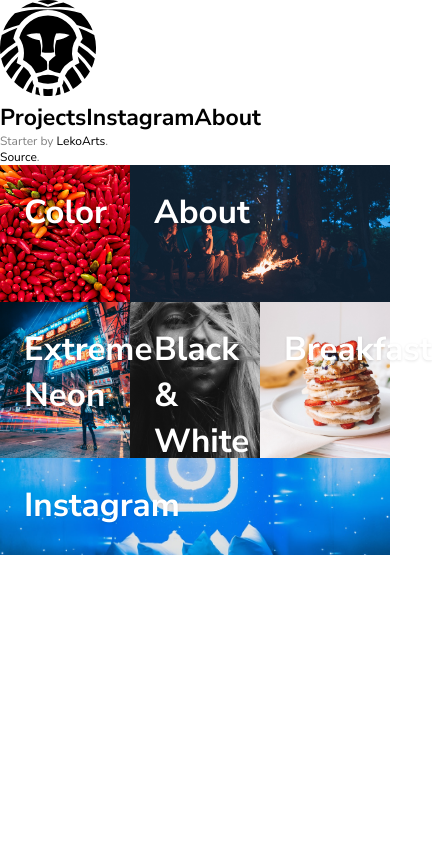
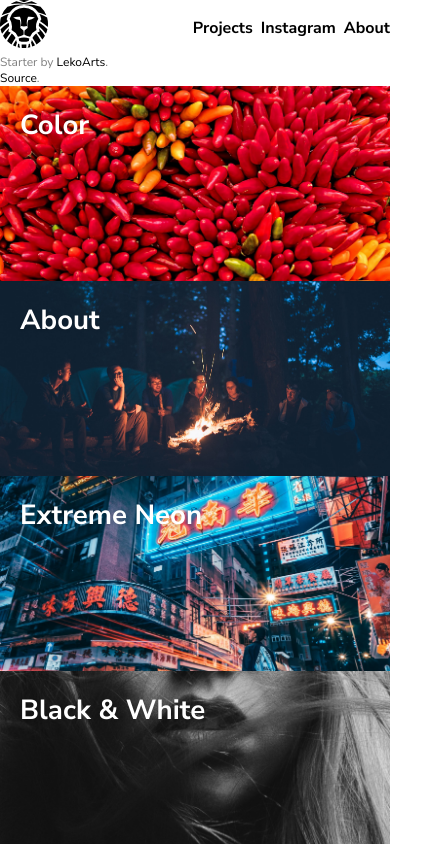
Before and after one commit to LekoArts/gatsby-starter-portfolio-jodie, a Gatsby site: page / in a window 390 px wide. Shown: the top 844 px of the page, 432 px wide, since content can reach past the window. Built offline with nearby package versions, Linux system fonts and the light colour scheme; Gatsby itself is replaced by a stand-in of ours.

Commit message:
responsive nav and index page

```diff
--- a/config/theme.ts
+++ b/config/theme.ts
@@ -18,7 +18,7 @@ interface ThemeShape {
 }
 
 const theme: ThemeShape = {
-  breakpoints: ['450px', '900px', '1200px', '1400px'],
+  breakpoints: ['480px', '650px', '1000px', '1200px', '1400px'],
   fontSizes: ['1rem', '1.2rem', '1.44rem', '1.728rem', '2.074rem', '2.488rem'],
   colors: {
     primary: '#db7436',
--- a/package.json
+++ b/package.json
@@ -46,6 +46,7 @@
     "@types/react-helmet": "^5.0.8",
     "@types/rebass": "^3.0.3",
     "@types/styled-components": "^4.1.10",
+    "@types/styled-system": "^3.2.2",
     "prettier": "^1.16.4",
     "tslint": "^5.12.1",
     "tslint-config-airbnb": "^5.11.1",
--- a/src/components/GridItem.tsx
+++ b/src/components/GridItem.tsx
@@ -23,6 +23,11 @@ const GridItem = styled(Link)`
     font-size: ${props => props.theme.fontSizes[4]};
     padding: ${props => props.theme.space[6]};
     text-shadow: 0 1px 3px rgba(0, 0, 0, 0.1);
+
+    @media (max-width: ${props => props.theme.breakpoints[3]}) {
+      font-size: ${props => props.theme.fontSizes[3]};
+      padding: ${props => props.theme.space[5]};
+    }
   }
   &:hover {
     > div img {
--- a/src/components/Layout.tsx
+++ b/src/components/Layout.tsx
@@ -102,11 +102,11 @@ const PartialNavLink = (props: any) => (
 const Wrapper = styled.div`
   display: grid;
   grid-template-columns: ${props => props.theme.sidebarWidth.big} 1fr;
-  @media (max-width: ${props => props.theme.breakpoints[3]}) {
+  @media (max-width: ${props => props.theme.breakpoints[4]}) {
     grid-template-columns: ${props => props.theme.sidebarWidth.normal} 1fr;
   }
 
-  @media (max-width: ${props => props.theme.breakpoints[1]}) {
+  @media (max-width: ${props => props.theme.breakpoints[2]}) {
     grid-template-columns: 1fr;
   }
 `
@@ -120,12 +120,13 @@ const SideBarInner = styled(Box)`
   flex-wrap: nowrap;
   justify-content: space-between;
 
-  @media (max-width: ${props => props.theme.breakpoints[3]}) {
+  @media (max-width: ${props => props.theme.breakpoints[4]}) {
     width: ${props => props.theme.sidebarWidth.normal};
   }
 
-  @media (max-width: ${props => props.theme.breakpoints[1]}) {
+  @media (max-width: ${props => props.theme.breakpoints[2]}) {
     position: relative;
+    width: 100%;
   }
 `
 
@@ -140,11 +141,25 @@ const Nav = styled(Flex)`
     &.navlink-active {
       color: ${props => props.theme.colors.primary};
     }
+
+    @media (max-width: ${props => props.theme.breakpoints[2]}) {
+      margin-left: ${props => props.theme.space[4]};
+    }
+
+    @media (max-width: ${props => props.theme.breakpoints[1]}) {
+      font-size: ${props => props.theme.fontSizes[1]};
+      margin-left: ${props => props.theme.space[3]};
+    }
+
+    @media (max-width: ${props => props.theme.breakpoints[0]}) {
+      font-size: ${props => props.theme.fontSizes[0]};
+      margin-left: ${props => props.theme.space[2]};
+    }
   }
 `
 
 const Main = styled.main`
-  @media (min-width: calc(${props => props.theme.breakpoints[1]} + 1px)) {
+  @media (min-width: calc(${props => props.theme.breakpoints[2]} + 1px)) {
     grid-column-start: 2;
   }
 `
@@ -168,19 +183,32 @@ const Layout: React.FunctionComponent = ({ children }) => {
       <>
         <GlobalStyles />
         <Wrapper>
-          <SideBarInner as="aside" p={8}>
-            <Box>
-              <Link to="/" aria-label="LekoArts, Back to Home">
-                <Logo />
-              </Link>
-              <Nav mt={10} as="nav" flexWrap="nowrap" flexDirection="column" alignItems="flex-start">
+          <SideBarInner as="aside" p={[6, 6, 8]}>
+            <Flex
+              flexWrap="nowrap"
+              flexDirection={['row', 'row', 'row', 'column']}
+              alignItems={['center', 'center', 'center', 'flex-start']}
+              justifyContent="space-between"
+            >
+              <Box width={['3rem', '4rem', '5rem', '6rem']}>
+                <Link to="/" aria-label="LekoArts, Back to Home">
+                  <Logo />
+                </Link>
+              </Box>
+              <Nav
+                mt={[0, 0, 0, 10]}
+                as="nav"
+                flexWrap="nowrap"
+                flexDirection={['row', 'row', 'row', 'column']}
+                alignItems="flex-start"
+              >
                 {data.navigation.edges.map(({ node: item }) => (
                   <PartialNavLink to={item.link} key={item.name}>
                     {item.name}
                   </PartialNavLink>
                 ))}
               </Nav>
-            </Box>
+            </Flex>
             <Box>
               <Box fontSize={0} color="grey">
                 Starter by <a href="https://www.lekoarts.de/en">LekoArts</a>.<br />
--- a/src/components/Logo.tsx
+++ b/src/components/Logo.tsx
@@ -1,7 +1,7 @@
 import React from 'react'
 
 const Logo = () => (
-  <svg viewBox="0 0 493.19 493.19" width="6rem">
+  <svg viewBox="0 0 493.19 493.19">
     <title>LekoArts</title>
     <path d="M246.59,79.79A152.45,152.45,0,0,0,99.18,193.45a140.7,140.7,0,0,1,24,78.81,141.46,141.46,0,0,1-4.62,35.91,141.92,141.92,0,0,1,66.11,68.31A151.4,151.4,0,0,0,242,357.63a153.12,153.12,0,0,0-1.2-43.33,162.22,162.22,0,0,0-31.28-26.82l-1.22-.8a155.87,155.87,0,0,0,2.7-19.47c.29-3.91.46-7.85.46-11.84a155.72,155.72,0,0,0-7.73-48.59,159.83,159.83,0,0,1-68.46-27.57,160.52,160.52,0,0,1,51.26-8.35h.05A162.32,162.32,0,0,1,205,171.92a154.71,154.71,0,0,1,11.1,36.25A157,157,0,0,1,215,268.05c9.93,2,21.78,3.52,31.59,3.52h0c9.82,0,21.66-1.57,31.59-3.52a157,157,0,0,1-1.07-59.88,154.71,154.71,0,0,1,11.1-36.25,162.32,162.32,0,0,1,18.42-1.05h.05a160.52,160.52,0,0,1,51.26,8.35,159.83,159.83,0,0,1-68.46,27.57,155.72,155.72,0,0,0-7.73,48.59c0,4,.17,7.93.46,11.84a155.87,155.87,0,0,0,2.7,19.47l-1.22.8A162.22,162.22,0,0,0,252.4,314.3a153.12,153.12,0,0,0-1.2,43.33,151.4,151.4,0,0,0,57.31,18.86,141.92,141.92,0,0,1,66.11-68.31A141.59,141.59,0,0,1,394,193.45,152.45,152.45,0,0,0,246.59,79.79Z" />
     <path d="M191.59,395.13a140.74,140.74,0,0,1,5,26,152.69,152.69,0,0,0,100,0,140.74,140.74,0,0,1,5-26,152.64,152.64,0,0,0-110,0Z" />
--- a/src/pages/index.tsx
+++ b/src/pages/index.tsx
@@ -40,6 +40,42 @@ const Area = styled.div`
     'first-project about-us about-us'
     'three-projects three-projects three-projects'
     'instagram instagram instagram';
+
+  @media (max-width: ${props => props.theme.breakpoints[3]}) {
+    grid-template-columns: repeat(4, 1fr);
+    grid-template-rows: 35vw 30vw 30vw 25vw;
+
+    grid-template-areas:
+      'first-project first-project about-us about-us'
+      'three-projects three-projects three-projects three-projects'
+      'three-projects three-projects three-projects three-projects'
+      'instagram instagram instagram instagram';
+  }
+
+  @media (max-width: ${props => props.theme.breakpoints[1]}) {
+    grid-template-columns: repeat(2, 1fr);
+    grid-template-rows: repeat(5, 38vw);
+
+    grid-template-areas:
+      'first-project about-us'
+      'three-projects three-projects'
+      'three-projects three-projects'
+      'three-projects three-projects'
+      'instagram instagram';
+  }
+
+  @media (max-width: ${props => props.theme.breakpoints[0]}) {
+    grid-template-columns: 1fr;
+    grid-template-rows: repeat(6, 50vw);
+
+    grid-template-areas:
+      'first-project'
+      'about-us'
+      'three-projects'
+      'three-projects'
+      'three-projects'
+      'instagram';
+  }
 `
 
 const FirstProject = styled(GridItem)`
@@ -54,6 +90,11 @@ const ThreeProjects = styled.div`
   grid-area: three-projects;
   display: grid;
   grid-template-columns: repeat(3, 1fr);
+
+  @media (max-width: ${props => props.theme.breakpoints[1]}) {
+    grid-template-columns: 1fr;
+    grid-template-rows: 1fr 1fr 1fr;
+  }
 `
 
 const Instagram = styled(GridItem)`
```
Also changed, not shown: src/pages/instagram.jsx (+8 -4 lines), 1 other file.
